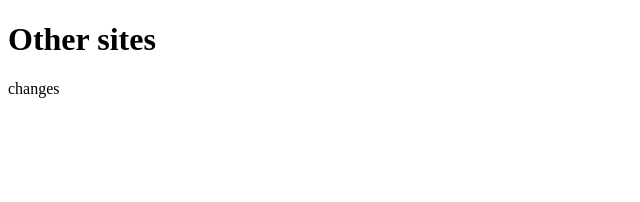
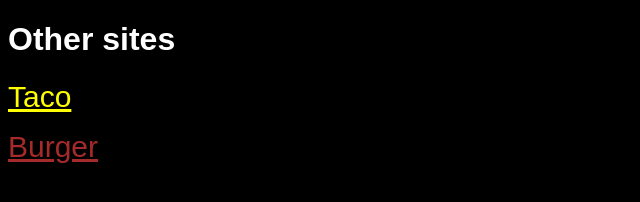
Before and after one commit to Aidan2426/Recipes, a plain HTML site: page Recipes.html in a window 1280 px wide. Shown: the whole page, without its empty margins (0-640 px from the left). Drawn offline with Linux system fonts and the light colour scheme.

Commit message:
added css

```diff
--- a/Recipes.html
+++ b/Recipes.html
@@ -3,9 +3,11 @@
     <head>
         <meta charset = "utf-8">
         <title>Recipes</title>
+        <link rel = "stylesheet" href = "style.css">
     </head>
     <body>
-        <h1>Other sites</h1>
-        changes
+        <h1 class = "OS"> Other sites </h1>
+        <p><a class = "Taco" href = "tacos.html">Taco</a></p>
+        <p><a class  = "Burger" href = "burger.html">Burger</a></p>
     </body>
 </html>
--- /dev/null
+++ b/style.css
@@ -0,0 +1,19 @@
+body{
+    font-family: sans-serif;
+    background: black;
+}
+
+.OS {
+    color:white;
+    background-color: black;
+}
+
+.Taco {
+    color: yellow;
+    font-size:30px;
+}
+
+.Burger {
+    color:brown;
+    font-size:30px;
+}
```
Also changed, not shown: burger.html (+1 -0 lines), tacos.html (+2 -1 lines), img/taco.jpg (renamed from taco.jpg).
